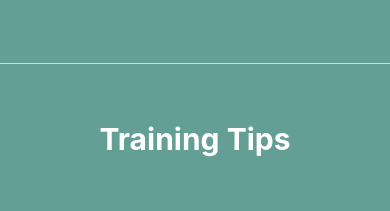
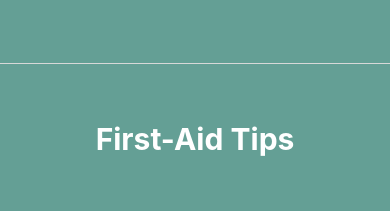
Before and after one commit to TrusfratedGucci/CozyPaws, a React Native app: screen /FirstAidTips in a window 390 px wide. Shown: the top 211 px of the page. Built offline with nearby package versions, Linux system fonts and the light colour scheme; some icons are missing.

Commit message:
Updated the heading

```diff
--- a/first-aid-tips-feature/first-aid-tips-screen.js
+++ b/first-aid-tips-feature/first-aid-tips-screen.js
@@ -16,7 +16,7 @@
                 {/* Upper Container */}
                 <View style={styles.upperContainer}>
                     {/* Title */}
-                    <Text style={styles.title}>Training Tips</Text>
+                    <Text style={styles.title}>First-Aid Tips</Text>
                 </View>
                 {/* Lower Container */}
                 <View style={styles.lowerContainer}>
```
